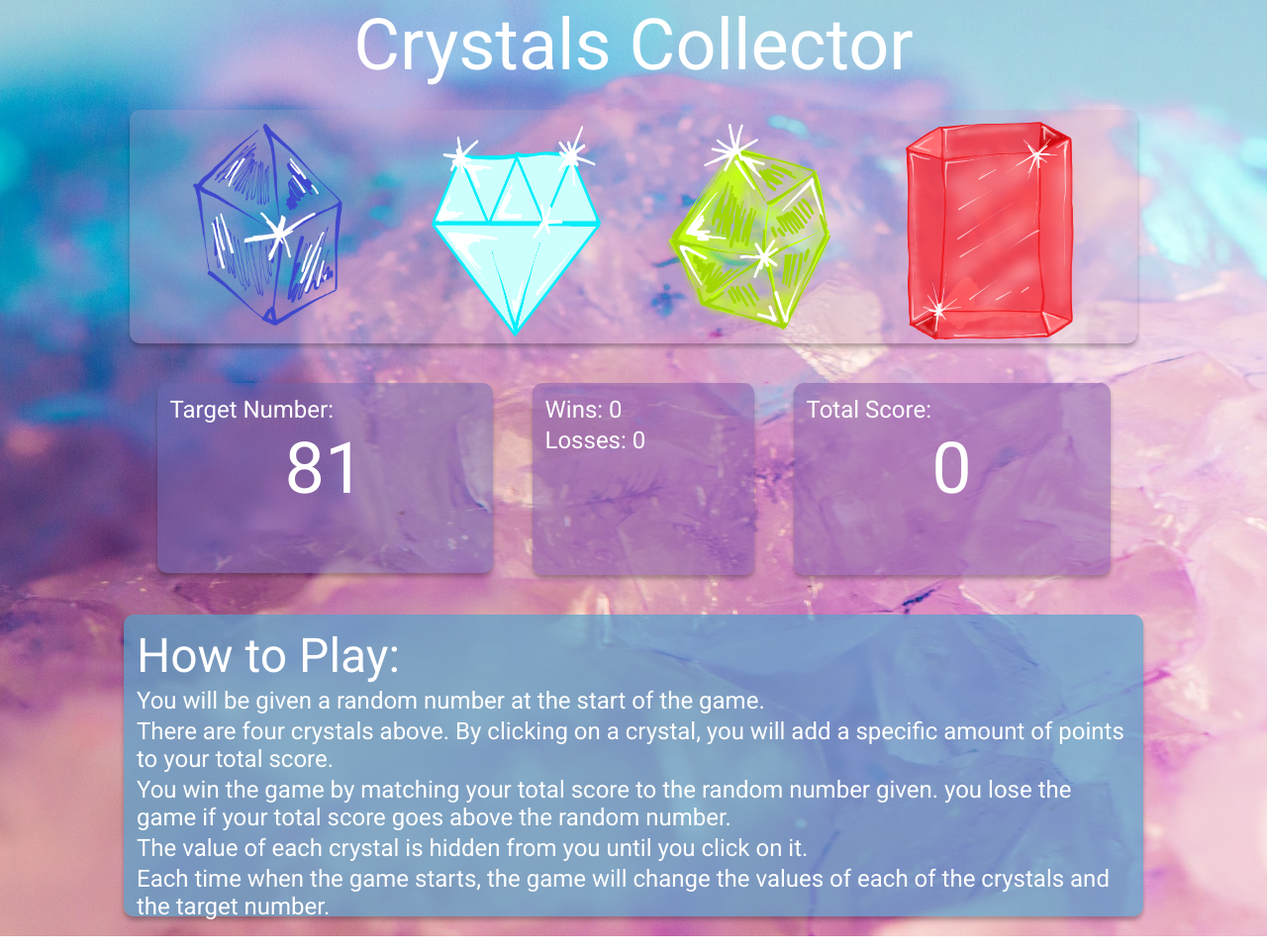
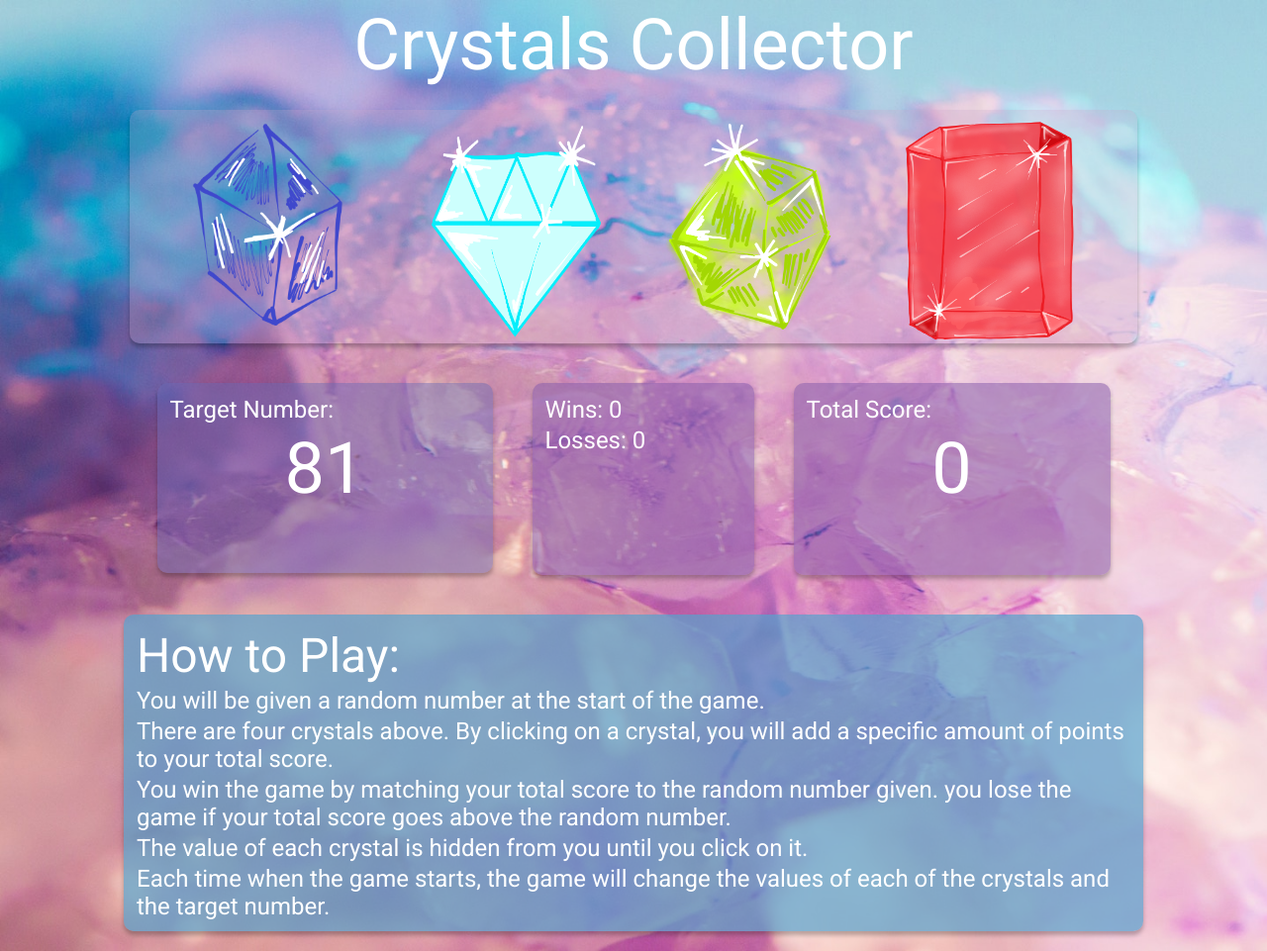
Before and after one commit to sharonpamela/CrystalsCollector, a plain HTML site: page index.html in a window 1280 px wide. Shown: the whole page at 99% size. Drawn offline with nearby package versions, Linux system fonts and the light colour scheme.

Commit message:
bg img cover

```diff
--- a/assets/css/styles.css
+++ b/assets/css/styles.css
@@ -3,10 +3,9 @@
     height: 100%;
     background: url(../images/bg.jpg);
     background-repeat: no-repeat;
-    /* background-size: auto; */
+    background-size: cover;
     display: flex;
     flex-direction: column;
-    /* justify-content: center; */
     align-content: center;
 }
 
@@ -17,7 +16,6 @@
     line-height: normal;
     font-size: 24px;
     color: #FFFFFF;
-    /* text-align: center; */
     margin:3px;
 }
 
@@ -28,7 +26,6 @@
     line-height: normal;
     font-size: 48px;
     color: #FFFFFF;
-    /* text-align: center; */
     margin:3px;
 }
 
@@ -101,6 +98,7 @@
     margin: 20px;
     padding: 10px;
 }
+
 #howToPlayContOuter{
     display: flex;
     flex-direction: row;
@@ -109,7 +107,7 @@
 
 #howToPlayContInner{
     width: 1010px;
-    height: 285px;
+    height: 300px;
     background: rgba(84, 162, 207, 0.68);
     box-shadow: 0px 4px 4px rgba(0, 0, 0, 0.25);
     border-radius: 10px;
```
